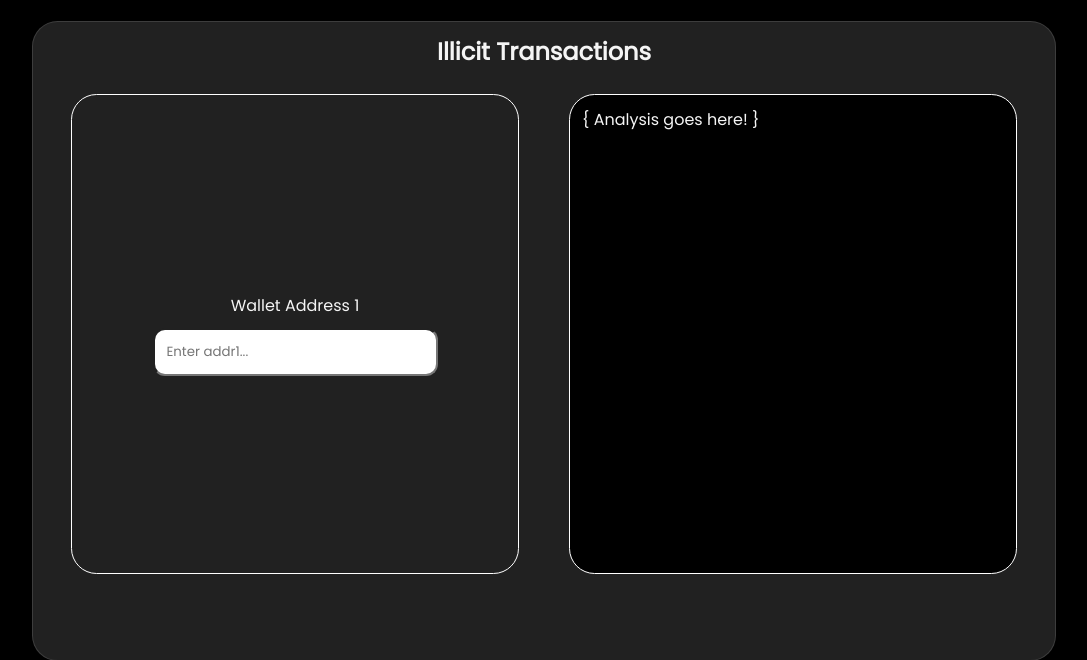
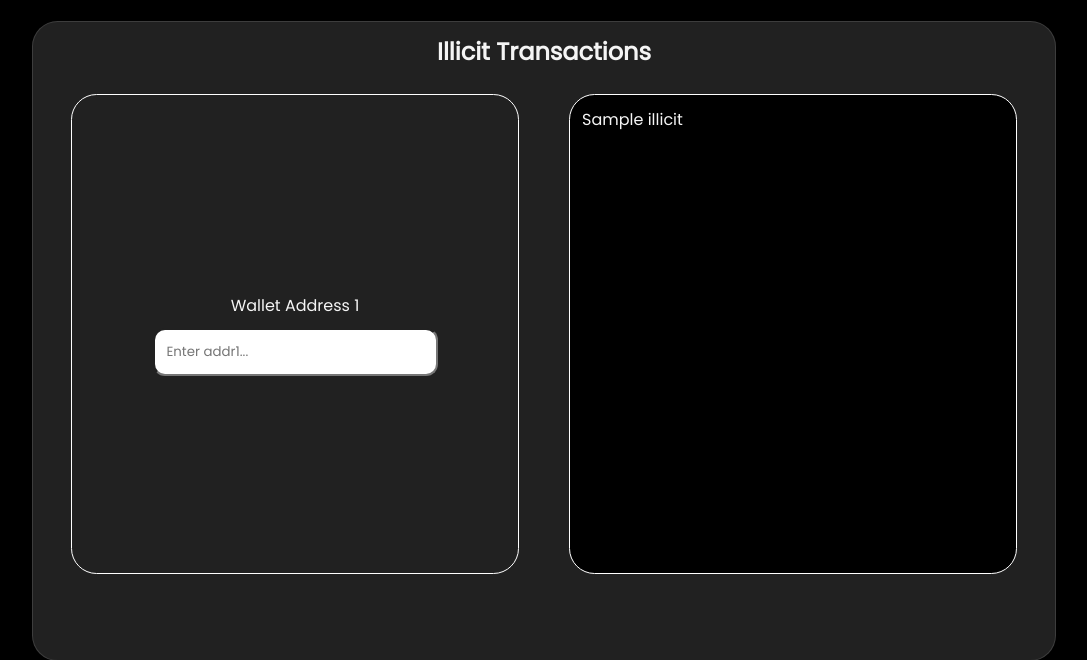
Before and after one commit to NavaprettamN/CIDEcode, a Django app: template DeployModel/templates/illicit.html in a window 1280 px wide. Shown: the part 133-793 px from the top of the page, without its empty margins (96-1183 px from the left). Run offline with Django 5.2, Linux system fonts and the light colour scheme; the template is opened without the code that fills it: most values are stand-ins (such as "Sample title", 1, 10 or a date in 2020).

Commit message:
transaction update

```diff
--- a/DeployModel/templates/illicit.html
+++ b/DeployModel/templates/illicit.html
@@ -37,9 +37,9 @@
             </form>
             <div class="output">
                 <p>
-                    {
-                        Analysis goes here!
-                    }
+                    {% comment %} what i need in this is : txid, vin, vout, illicit {% endcomment %}
+
+                    {{ illicit }}
                 </p>
             </div>
         </article>
```
Also changed, not shown: DeployModel/views.py (+4 -5 lines).
